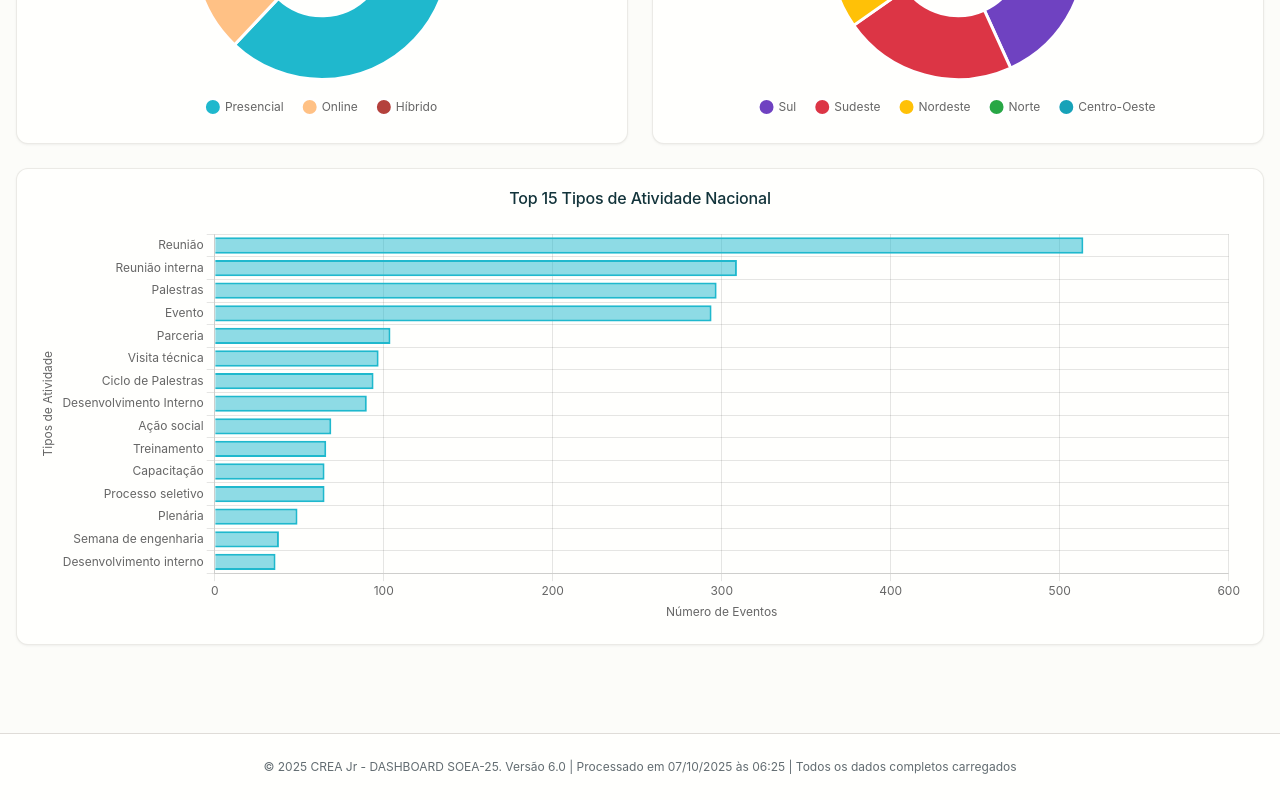
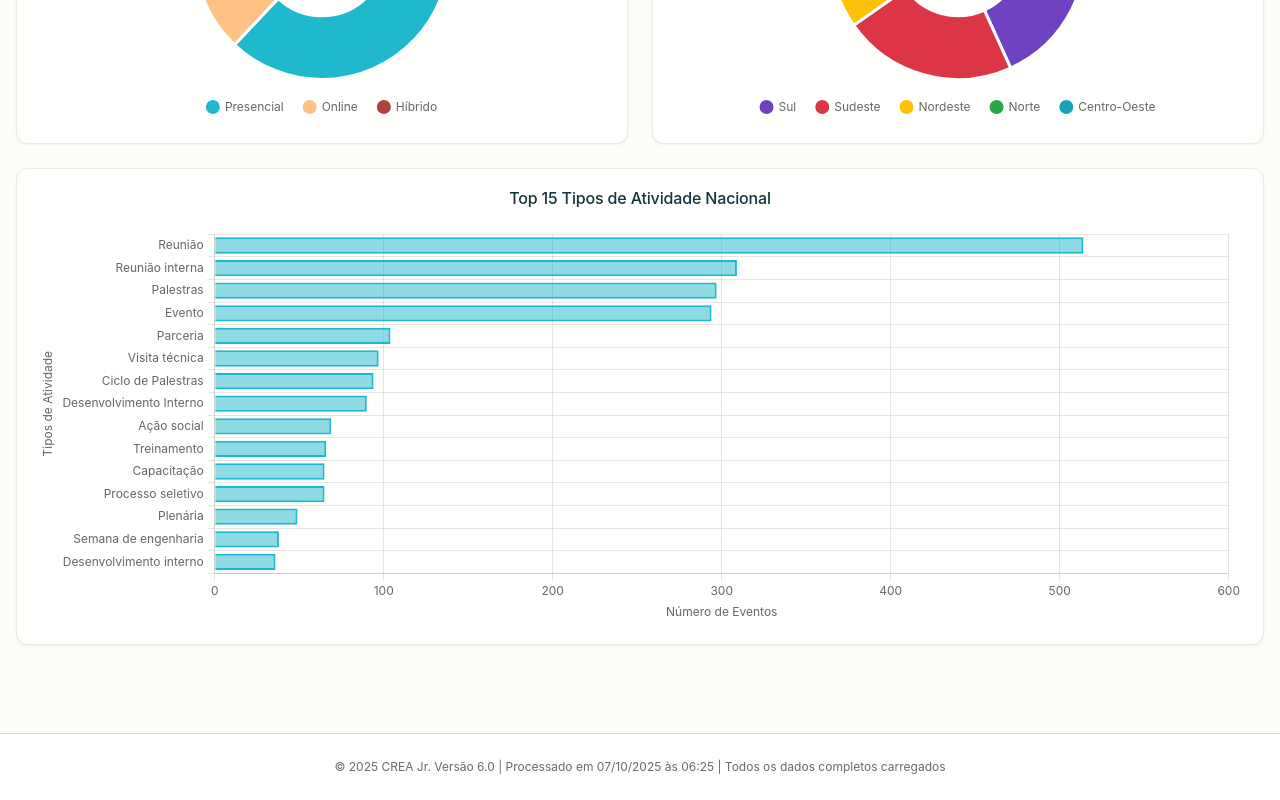
Before and after one commit to jvenascimento/CREA-JR-GE, a plain HTML site: page index.html in a window 1280 px wide. Shown: the part 687-1487 px from the top of the page. Drawn offline with nearby package versions, Linux system fonts and the light colour scheme; a web font is replaced by a local one.

Commit message:
Update index.html

```diff
--- a/index.html
+++ b/index.html
@@ -3,7 +3,7 @@
 <head>
     <meta charset="UTF-8">
     <meta name="viewport" content="width=device-width, initial-scale=1.0">
-    <title>DASHBOARD SOEA-25 - Análise Completa por Estado</title>
+    <title>DASHBOARD CREA JÚNIOR 2025 - Análise por Estado</title>
     <link rel="stylesheet" href="style.css">
     <script src="https://cdn.jsdelivr.net/npm/chart.js"></script>
 </head>
@@ -496,7 +496,7 @@
 
     <footer class="footer">
         <div class="container">
-            <p>&copy; 2025 CREA Jr - DASHBOARD SOEA-25. Versão 6.0 | Processado em 07/10/2025 às 06:25 | Todos os dados completos carregados</p>
+            <p>&copy; 2025 CREA Jr. Versão 6.0 | Processado em 07/10/2025 às 06:25 | Todos os dados completos carregados</p>
         </div>
     </footer>
 
```
